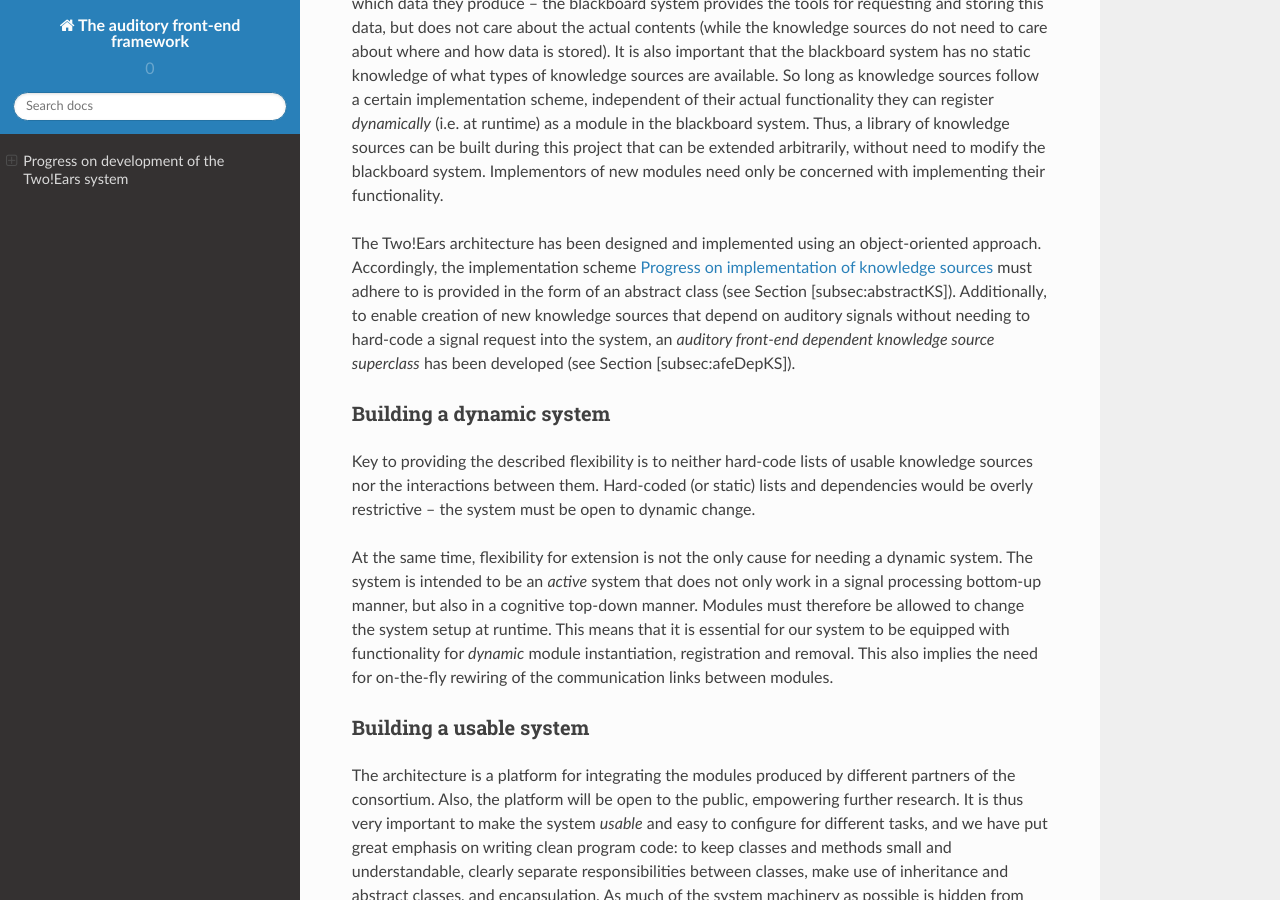
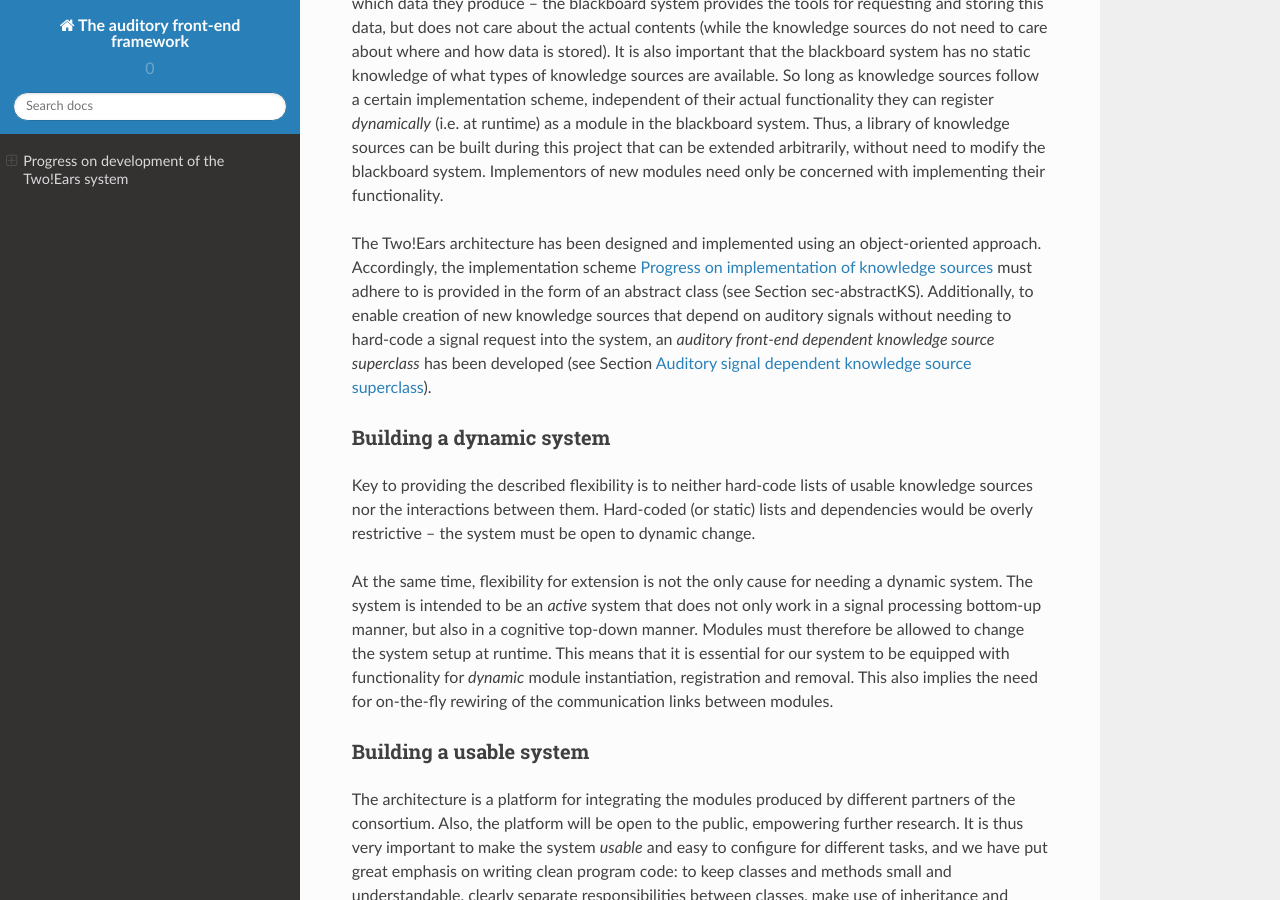
Before and after one commit to TWOEARS/documentation, a Sphinx documentation site: the page built from doc/blackboard/development.txt, in a window 1280 px wide and 900 px high, scrolled down 826 px. Built offline with Sphinx 7.4.7 and the Read the Docs theme 2.0.0, drawn with Linux system fonts in a browser that asks for light colours; some of the changed text lies outside the part shown.

```diff
--- a/doc/blackboard/development.txt
+++ b/doc/blackboard/development.txt
@@ -51,11 +51,11 @@
 The Two!Ears architecture has been designed and
 implemented using an object-oriented approach. Accordingly, the
 implementation scheme :ref:`knowledge sources` must adhere to is provided in
-the form of an abstract class (see Section [subsec:abstractKS]).
+the form of an abstract class (see Section :ref:`sec-abstractKS`).
 Additionally, to enable creation of new knowledge sources that depend on
 auditory signals without needing to hard-code a signal request into the
 system, an *auditory front-end dependent knowledge source superclass*
-has been developed (see Section [subsec:afeDepKS]).
+has been developed (see Section :ref:`sec-afeDepKS`).
 
 Building a dynamic system
 ^^^^^^^^^^^^^^^^^^^^^^^^^
@@ -206,12 +206,12 @@
   interaural time differences) needed by other :ref:`knowledge sources`. The
   |AFE| itself is connected to the `Two!Ears
   Robotic Platform`_ or the |BinSim| in order to
-  obtain the ear signals. See also Section [subsec:afeKS]
+  obtain the ear signals. See also Section :ref:`sec-afeKS`
   (``setDataConnect`` method).
 
 * Instantiating and adding knowledge sources. These :ref:`knowledge sources`
-  must inherit from ``AbstractKS`` (see Section [subsec:abstractKS]) or
-  ``AuditoryFrontEndDepKS`` (see Section [subsec:afeDepKS]) to be able
+  must inherit from ``AbstractKS`` (see Section :ref:`sec-abstractKS`) or
+  ``AuditoryFrontEndDepKS`` (see Section :ref:`sec-afeDepKS`) to be able
   to be interfaced and run by the system. Knowledge sources that
   inherit from ``AuditoryFrontEndDepKS`` automatically get connected
   with the |AFE| by the system in order to
@@ -515,7 +515,7 @@
 confirm or reject the hypothesis that was described by the query.
 
 The interface that is currently implemented is based on SWI-Prolog
-[wielemaker2002]_, an
+[Wielemaker2002]_, an
 open-source Prolog programming environment and interpreter. Recent
 developments focus on the integration of this environment into Matlab,
 allowing direct access to the interpreter from within the Two!Ears
```
Also changed, not shown: other parts of doc/blackboard/development.txt (+3 -0 lines), doc/blackboard/overview.txt (+8 -0 lines).
